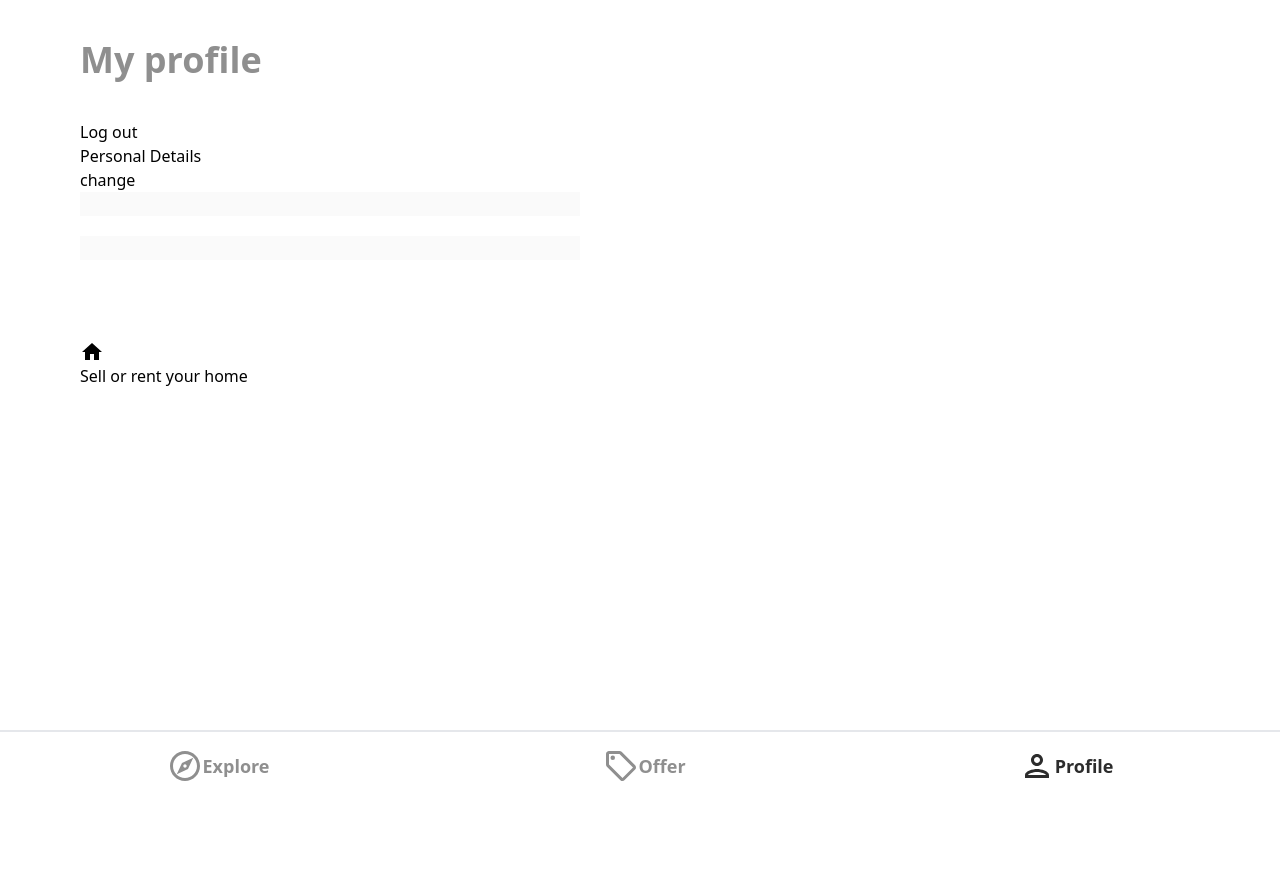
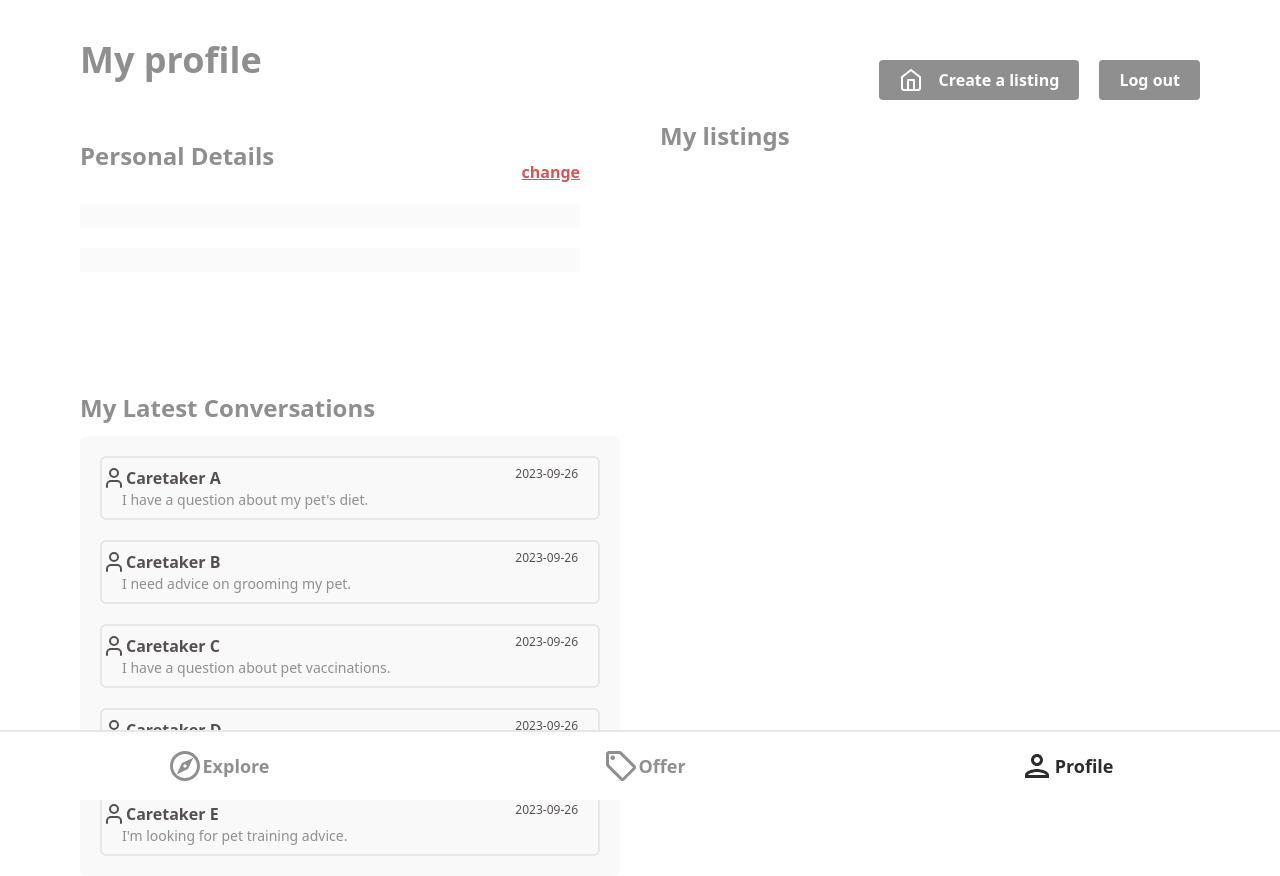
Before and after one commit to KithukuG/place-pulse, a React (Create React App) app: page /profile in a window 1280 px wide. Before the commit the page ends 800 px from the top, so only its background shows below. Built offline with nearby package versions, Linux system fonts and the light colour scheme.

Commit message:
restyled profile page

```diff
--- /dev/null
+++ b/src/components/Conversations.tsx
@@ -0,0 +1,29 @@
+import React from "react";
+import { Link } from "react-router-dom"; // Use React Router or your preferred routing library
+import { User } from "lucide-react";
+
+const Conversation = ({ conversation }) => {
+  const { id, user, caretaker, messages } = conversation;
+  const lastMessage = messages[messages.length - 1];
+
+  return (
+    <Link to={`/chat/${id}`} className="">
+      <div className="border-2 rounded-md py-2">
+        <div className="flex justify-between flex-wrap">
+          <span className="flex">
+            <User color="#575050" />
+            <p className="font-semibold text-[#575050]">{caretaker.name}</p>
+          </span>
+          <span className="pr-5">
+            <p className="text-xs font-light text-[#575050]">2023-09-26</p>
+          </span>
+        </div>
+        <div className="conversation-details">
+          <p className="text-[#8f8f8f] text-sm px-5">{lastMessage.text}</p>
+        </div>
+      </div>
+    </Link>
+  );
+};
+
+export default Conversation;
--- a/src/components/ListingItem.tsx
+++ b/src/components/ListingItem.tsx
@@ -7,7 +7,7 @@ const ListingItem = ({ listing }) => {
   return (
     <li className="">
       <Link
-        className="grid grid-cols-1 sm:grid-cols-2 gap-5"
+        className="grid grid-cols-1 sm:grid-cols-2 gap-5 "
         to={`/house/${listing.id}`}
       >
         <div className="h-full max-h-[200px] max-w-[300px] w-full">
--- /dev/null
+++ b/src/data/conversations.ts
@@ -0,0 +1,146 @@
+//sample conversations with caretakers/ potential tenants
+
+const conversations = [
+  {
+    id: 1,
+    user: {
+      id: 1,
+      name: "User1",
+      avatar: "user1.jpg",
+    },
+    caretaker: {
+      id: 101,
+      name: "Caretaker A",
+      avatar: "caretaker1.jpg",
+    },
+    messages: [
+      {
+        id: 1,
+        sender: 101,
+        text: "Hello, how can I assist you today?",
+        timestamp: new Date(),
+      },
+      {
+        id: 2,
+        sender: 1,
+        text: "I have a question about my pet's diet.",
+        timestamp: new Date(),
+      },
+      // More messages...
+    ],
+  },
+  {
+    id: 2,
+    user: {
+      id: 2,
+      name: "User2",
+      avatar: "user2.jpg",
+    },
+    caretaker: {
+      id: 102,
+      name: "Caretaker B",
+      avatar: "caretaker2.jpg",
+    },
+    messages: [
+      {
+        id: 1,
+        sender: 102,
+        text: "Hi there! How can I help you?",
+        timestamp: new Date(),
+      },
+      {
+        id: 2,
+        sender: 2,
+        text: "I need advice on grooming my pet.",
+        timestamp: new Date(),
+      },
+      // More messages...
+    ],
+  },
+  {
+    id: 3,
+    user: {
+      id: 3,
+      name: "User3",
+      avatar: "user3.jpg",
+    },
+    caretaker: {
+      id: 103,
+      name: "Caretaker C",
+      avatar: "caretaker3.jpg",
+    },
+    messages: [
+      {
+        id: 1,
+        sender: 103,
+        text: "Hello! What can I do for you today?",
+        timestamp: new Date(),
+      },
+      {
+        id: 2,
+        sender: 3,
+        text: "I have a question about pet vaccinations.",
+        timestamp: new Date(),
+      },
+      // More messages...
+    ],
+  },
+  {
+    id: 4,
+    user: {
+      id: 4,
+      name: "User4",
+      avatar: "user4.jpg",
+    },
+    caretaker: {
+      id: 104,
+      name: "Caretaker D",
+      avatar: "caretaker4.jpg",
+    },
+    messages: [
+      {
+        id: 1,
+        sender: 104,
+        text: "Hi! How can I assist you with your pet?",
+        timestamp: new Date(),
+      },
+      {
+        id: 2,
+        sender: 4,
+        text: "My pet is not eating well. What should I do?",
+        timestamp: new Date(),
+      },
+      // More messages...
+    ],
+  },
+  {
+    id: 5,
+    user: {
+      id: 5,
+      name: "User5",
+      avatar: "user5.jpg",
+    },
+    caretaker: {
+      id: 105,
+      name: "Caretaker E",
+      avatar: "caretaker5.jpg",
+    },
+    messages: [
+      {
+        id: 1,
+        sender: 105,
+        text: "Hello! How can I help you and your pet?",
+        timestamp: new Date(),
+      },
+      {
+        id: 2,
+        sender: 5,
+        text: "I'm looking for pet training advice.",
+        timestamp: new Date(),
+      },
+      // More messages...
+    ],
+  },
+];
+
+export default conversations;
--- a/src/pages/Profile.tsx
+++ b/src/pages/Profile.tsx
@@ -4,7 +4,10 @@ import { useNavigate, Link } from "react-router-dom";
 
 import { toast } from "react-toastify";
 
-import homeIcon from "../assets/svg/homeIcon.svg";
+import { Home } from "lucide-react";
+
+import conversations from "data/conversations";
+import Conversation from "components/Conversations";
 
 const Profile = () => {
   const [changeDetails, setChangeDetails] = useState(false);
@@ -21,18 +24,35 @@ const Profile = () => {
   async function onSubmit() {}
   return (
     <div className="pt-10 px-5 sm:px-10 md:px-20">
-      <header className="">
+      <header className="flex items-center justify-between flex-wrap">
         <p className="font-bold text-4xl text-[#8f8f8f] mb-10">My profile</p>
-        <button onClick={onLogout} type="button" className="">
+
+        <span className="flex flex-wrap gap-5">
+          <Link
+            to="/create"
+            className="text-white bg-[#8f8f8f] px-5 py-2 rounded font-semibold flex gap-4"
+          >
+            <Home color="#fff" />
+            <p>Create a listing</p>
+          </Link>
+          <button
+            onClick={onLogout}
+            type="button"
+            className="text-white bg-[#8f8f8f] px-5 py-2 rounded font-semibold"
+          >
             Log out
           </button>
+        </span>
       </header>
 
-      <main>
-        <div className="">
-          <p className="">Personal Details</p>
+      <main className="grid grid-cols-1 md:grid-cols-2 gap-10">
+        <div className="max-w-[500px]">
+          <div className="flex items-center justify-between py-5">
+            <p className="text-[#8f8f8f] text-2xl  font-semibold mb-3">
+              Personal Details
+            </p>
             <p
-            className=""
+              className="text-[#d85555] font-semibold self-end cursor-pointer underline"
               onClick={() => {
                 changeDetails && onSubmit();
                 setChangeDetails((prev) => !prev);
@@ -69,11 +89,23 @@ const Profile = () => {
               />
             </form>
           </div>
+        </div>
+        <div>
+          <p className="text-[#8f8f8f] text-2xl  font-semibold mb-3">
+            My listings
+          </p>
+        </div>
 
-        <Link to="/create" className="">
-          <img src={homeIcon} alt="" />
-          <p>Sell or rent your home</p>
-        </Link>
+        <div>
+          <p className="text-[#8f8f8f] text-2xl  font-semibold mb-3">
+            My Latest Conversations
+          </p>
+          <div className="bg-[#8f8f8f] bg-opacity-5 p-5 rounded-md flex flex-col gap-5">
+            {conversations.map((conversation) => (
+              <Conversation conversation={conversation} key={conversation.id} />
+            ))}
+          </div>
+        </div>
       </main>
     </div>
   );
```
Lines whose indentation alone changed are shown as unchanged.
